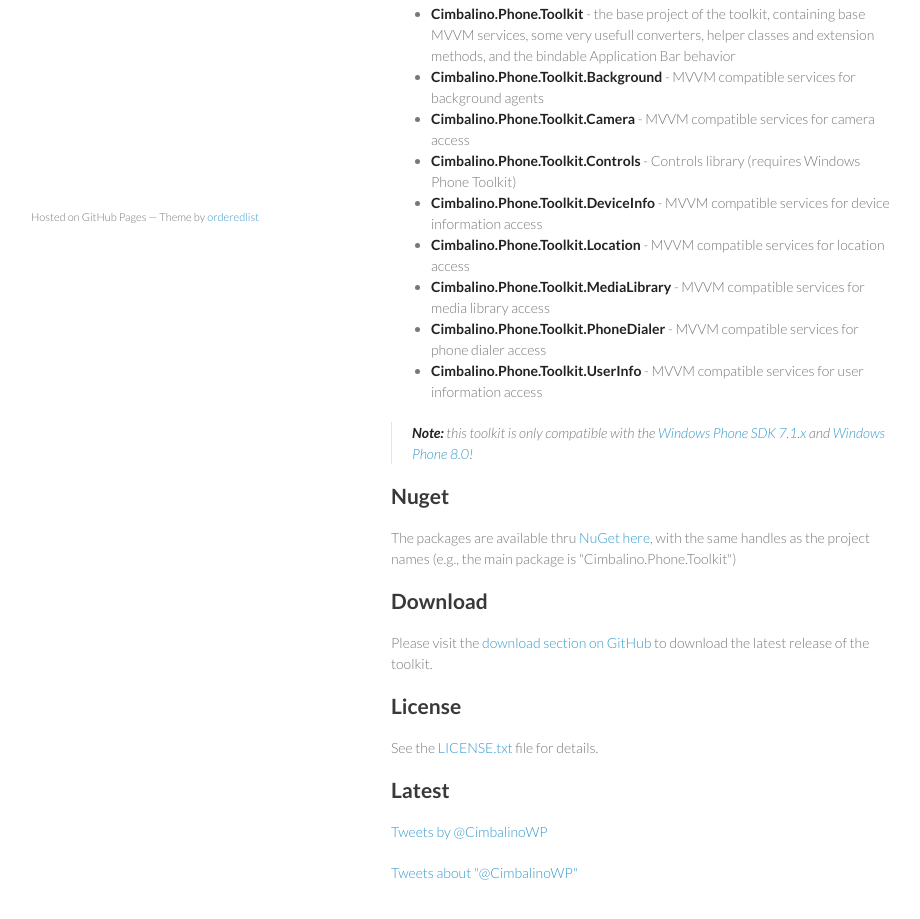
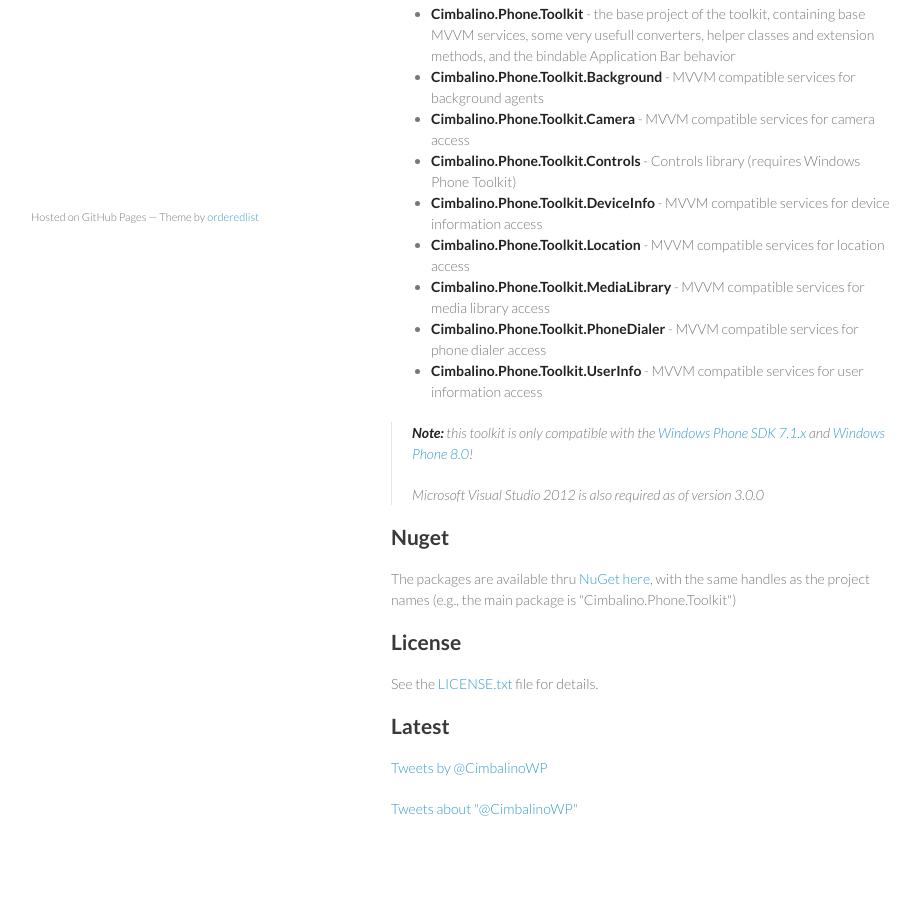
Before and after one commit to cimbalino/Cimbalino-Phone-Toolkit, a plain HTML site: page index.html in a window 1280 px wide. Shown: the part 504-1423 px from the top of the page, without its empty margins (179-1099 px from the left). After the commit the page ends 1373 px from the top, so only its background shows below. Drawn offline with Linux system fonts and the light colour scheme.

Commit message:
Updated the index page file

```diff
--- a/index.html
+++ b/index.html
@@ -65,15 +65,12 @@
 <strong>Cimbalino.Phone.Toolkit.UserInfo</strong> - MVVM compatible services for user information access</li>
 </ul><blockquote>
 <p><strong>Note:</strong> this toolkit is only compatible with the <a href="http://go.microsoft.com/fwlink/?LinkId=226403" title="Download Windows Phone SDK 7.1">Windows Phone SDK 7.1.x</a> and <a href="http://go.microsoft.com/fwlink/?LinkId=265773" title="Download Windows Phone SDK 8.0">Windows Phone 8.0</a>!</p>
+<p>Microsoft Visual Studio 2012 is also required as of version 3.0.0</p>
 </blockquote>
 
 <h2>Nuget</h2>
 
 <p>The packages are available thru <a href="http://nuget.org" title="NuGet Gallery">NuGet</a> <a href="http://nuget.org/List/Packages/Cimbalino.Phone.Toolkit" title="Nuget Package Page">here</a>, with the same handles as the project names (e.g., the main package is "Cimbalino.Phone.Toolkit")</p>
-
-<h2>Download</h2>
-
-<p>Please visit the <a href="https://github.com/Cimbalino/Cimbalino-Phone-Toolkit/downloads" title="Cimbalino Windows Phone Toolkit Downloads">download section on GitHub</a> to download the latest release of the toolkit.</p>
 
 <h2>License</h2>
 
```
